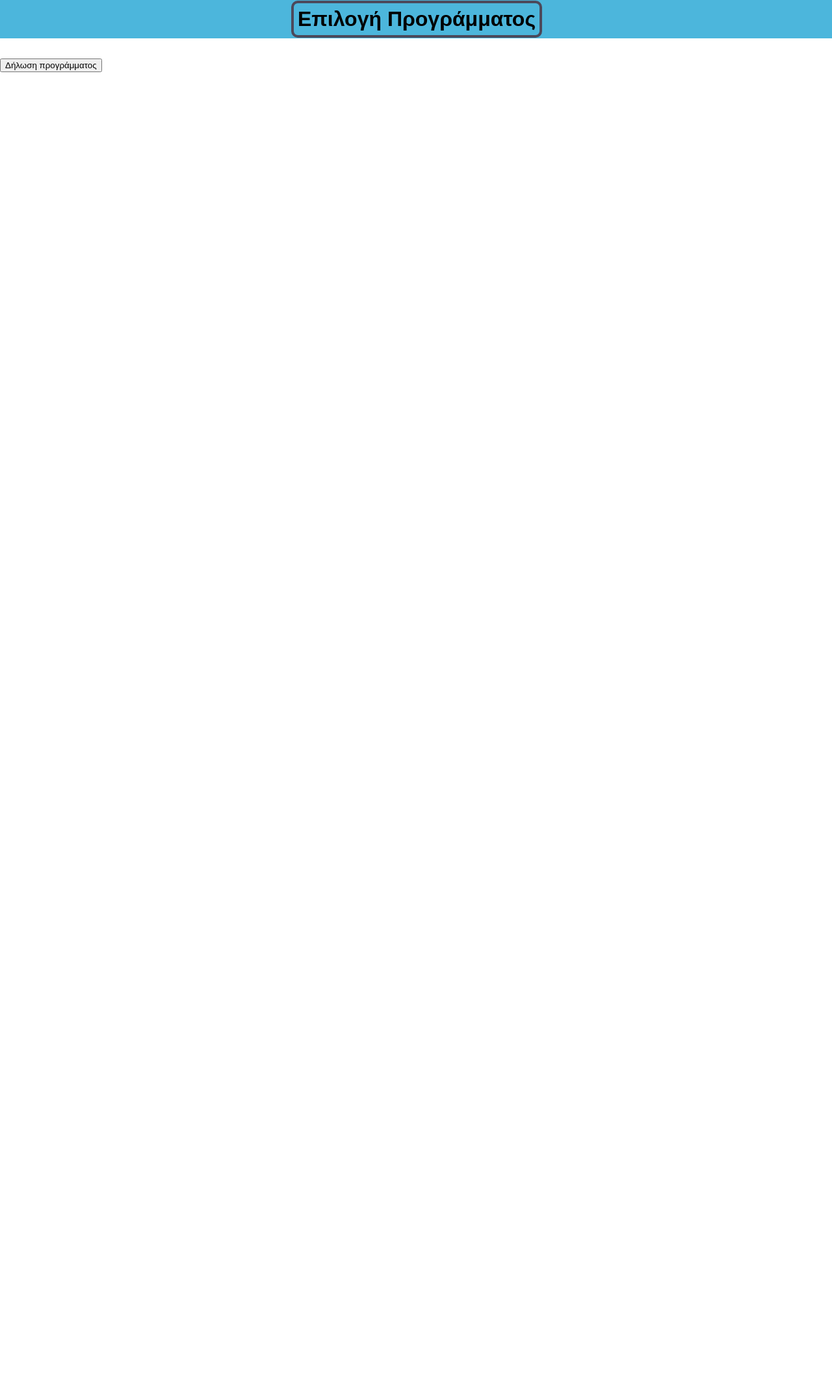
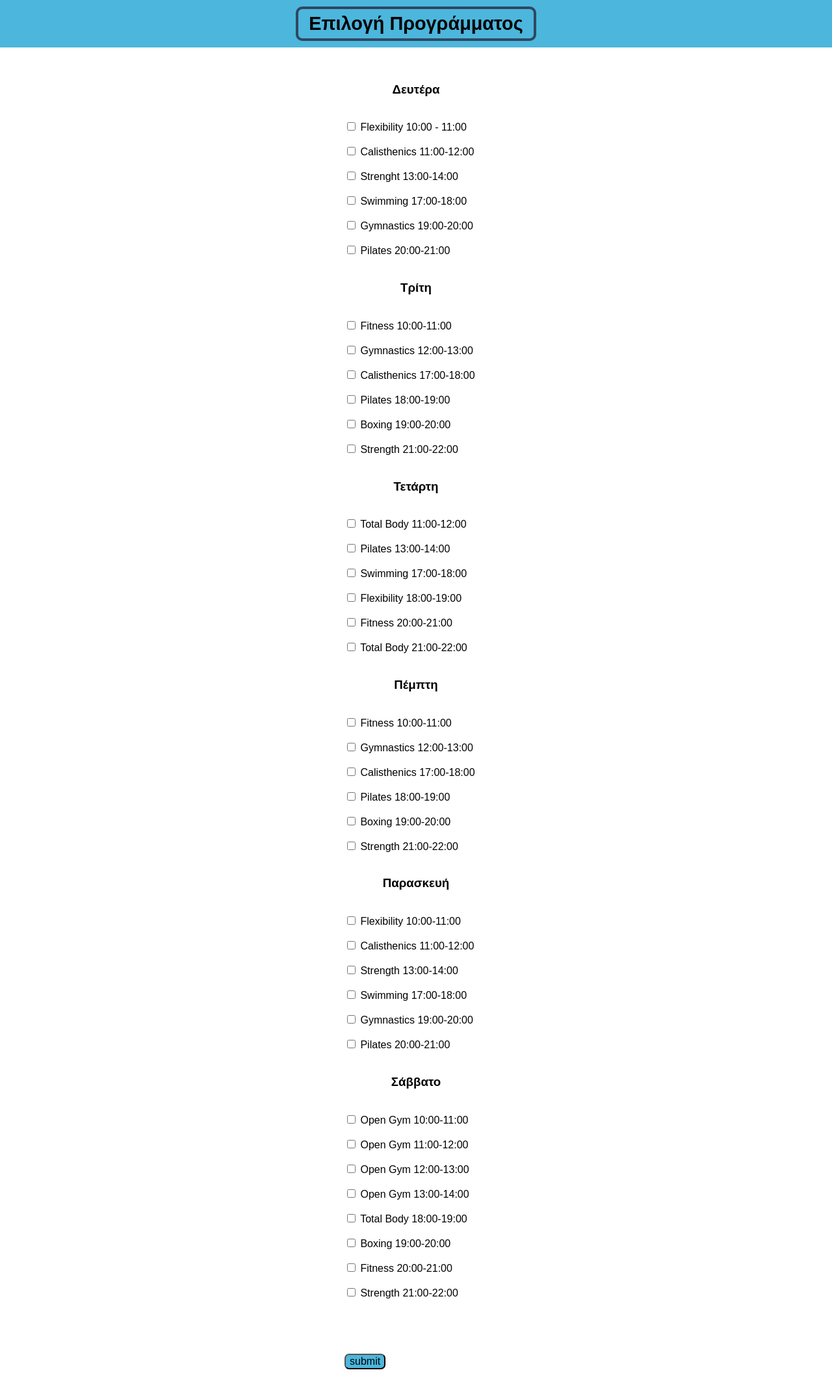
Before and after one commit to irinizampet/gym, a Django app: page /booking/ in a window 1280 px wide. Shown: the whole page at 65% size. Before the commit the page ends 111 px from the top, so only its background shows below. Run offline with Django 5.2, Linux system fonts and the light colour scheme.

Commit message:
τελειωμενο εσωτερικο προγραμμα (η μαλακια μου πηρε 2 ωρες. γαμωωωωωωωωωω)

```diff
--- a/jango/MyProject/mysite/gym/templates/booking.html
+++ b/jango/MyProject/mysite/gym/templates/booking.html
@@ -5,22 +5,23 @@
             <link rel="stylesheet" href="{% static 'styles.css' %}">
     </head>
     <body>
-        <header>
-            <h1> Επιλογή Προγράμματος </h1>
+        <header style="background-color: rgb(76, 182, 220); padding: 10px 0; text-align: center;">
+           <h1 style="display: inline-block; background-color: rgb(76, 182, 220); color: black; padding: 6px 16px; border: 4px solid #2f4761; border-radius: 10px; font-size: 1.8rem; font-family: Arial;">
+               Επιλογή Προγράμματος
+           </h1>
         </header>
+
         <br>
         <br>
         <br>
         <br>
-        <label id="selectedCountLabel"> </label>
         <br>
         <div class="dropdown">
-            <button onclick="toggleDropdown()"> Δήλωση προγράμματος</button>
-            <br>
-            <br>
-            <div id="myDropdown" class="dropdown-content" style="display: none;">
+        <div id="myDropdown" class="dropdown-content" style="display: block; max-width: 220px; margin: 0 auto;">
+
+
                 <br>
-                <h4> Δευτέρα</h4>
+                <h3 style="text-align: center;">Δευτέρα</h3>
                 <br>
                 <label>
                     <input type="checkbox" onchange="countSelectedCheckboxes()">
@@ -61,7 +62,7 @@
 
                 <br>
                 <br>
-                <h4> Τρίτη</h4>
+                <h3 style="text-align: center;">Τρίτη</h3>
                 <br>
                 <label>
                     <input type="checkbox" onchange="countSelectedCheckboxes()">
@@ -102,7 +103,7 @@
 
                 <br>
                 <br>
-                <h4> Τετάρτη</h4>
+                <h3 style="text-align: center;">Τετάρτη</h3>
                 <br>
                 <label>
                     <input type="checkbox" onchange="countSelectedCheckboxes()">
@@ -142,7 +143,7 @@
 
                 <br>
                 <br>
-                <h4> Πέμπτη</h4>
+                <h3 style="text-align: center;">Πέμπτη</h3>
                 <br>
                 <label>
                     <input type="checkbox" onchange="countSelectedCheckboxes()">
@@ -182,7 +183,7 @@
 
                 <br>
                 <br>
-                <h4> Παρασκευή</h4>
+                <h3 style="text-align: center;">Παρασκευή</h3>
                 <br>
                 <label>
                     <input type="checkbox" onchange="countSelectedCheckboxes()">
@@ -222,7 +223,7 @@
 
                 <br>
                 <br>
-                <h4> Σάββατο</h4>
+                <h3 style="text-align: center;">Σάββατο</h3>
                 <br>
                 <label>
                     <input type="checkbox" onchange="countSelectedCheckboxes()">
@@ -274,7 +275,30 @@
                 <br>
                 <br>
                 <br>
-                <button style=" font-size: medium; background-color: lightseagreen; border-radius: 7px;" type="submit" id="mySubmit"> submit </button>
+                <div id="selectedCountLabel" style="font-weight: bold; display: block; margin-bottom: 10px;"></div>
+
+                <div id="confirmationMessage" style="
+                 display: none;
+                 margin-top: 20px;
+                 padding: 15px;
+                 background-color: #d0f0d6;
+                 color: #1a4d2e;
+                 border: 2px solid #66bb6a;
+                 border-radius: 8px;
+                 font-weight: bold;
+                 text-align: center;
+                 ">
+                 Σας περιμένουμε στο γυμναστήριό μας!
+                </div>
+
+                <button
+                   id="mySubmit"
+                   type="button"
+                   style="font-size: medium; background-color: rgb(76, 182, 220); border-radius: 7px; margin-top: 20px;">
+                   submit
+                </button>
+
+
                 <br>
                 <br>
 
@@ -283,11 +307,12 @@
 
 
 
+            </div>
 
 
 
 
-            </div>
+
 
 
 
@@ -316,7 +341,9 @@
                 });
                 var selectedCountLabel=document.getElementById("selectedCountLabel");
 
-                selectedCountLabel.innerHTML="Έχετε επιλέξει τόσα προγράμματα : "+count;
+                selectedCountLabel.innerHTML = `Έχετε επιλέξει <span style="text-decoration: underline;">${count}</span> προγράμματα`;
+
+
                 if(count==0){
                     selectedCountLabel.classList.add("hidden");
                 }
@@ -326,15 +353,23 @@
 
 
             }
-
-
-
-
-
         </script>
 
 
+         <script>
+            document.addEventListener("DOMContentLoaded", function () {
+               const submitBtn = document.getElementById("mySubmit");
+               const message = document.getElementById("confirmationMessage");
 
+               if (submitBtn && message) {
+                 submitBtn.addEventListener("click", function () {
+                    message.style.display = "block";
+                 });
+                } else {
+                  console.log("Κάποιο ID δεν βρέθηκε στο DOM.");
+                }
+              });
+         </script>
 
 
     </body>
```
